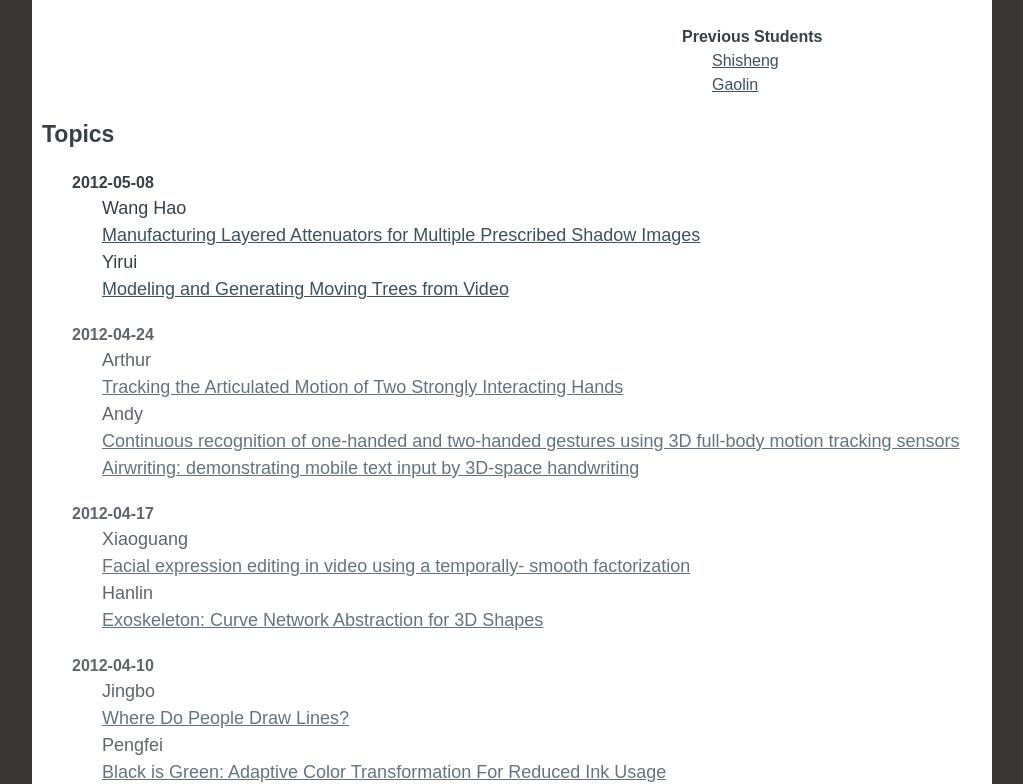
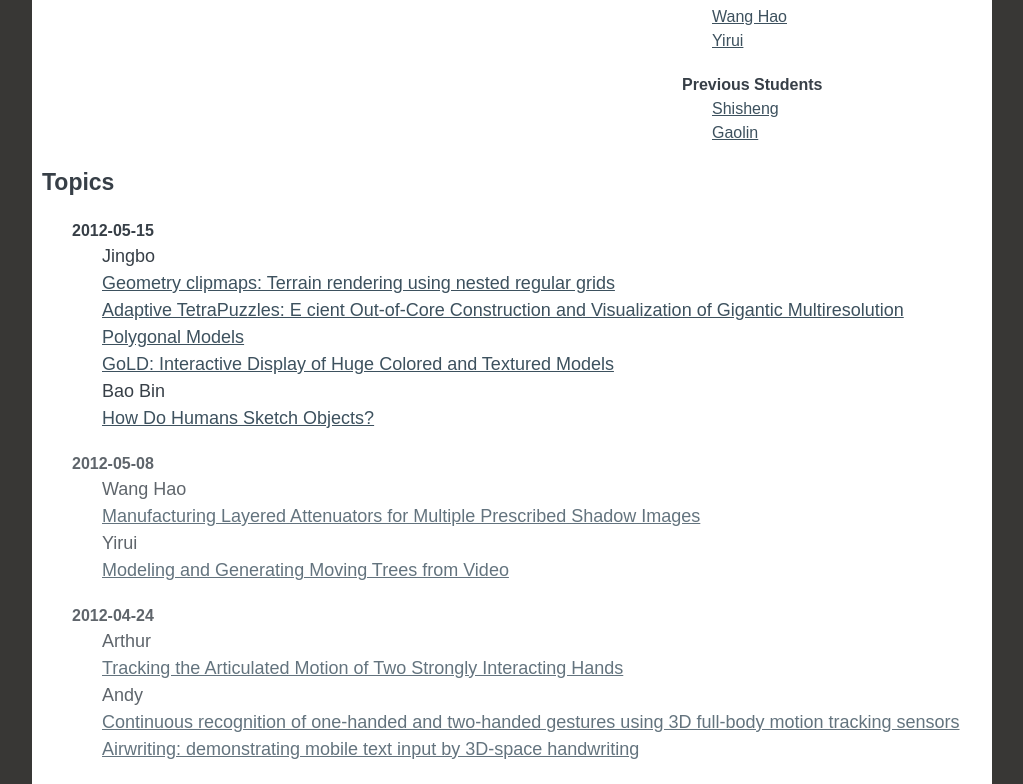
Before and after one commit to andyli/ResearchSeminar, a plain HTML site: page index.html in a window 1280 px wide. Shown: the part 436-1220 px from the top of the page, without its empty margins (128-1151 px from the left). Drawn offline with nearby package versions, Linux system fonts and the light colour scheme.

Commit message:
sync with master

```diff
--- a/index.html
+++ b/index.html
@@ -62,6 +62,8 @@
 			<li><a href="mailto:baobin84@gmail.com">Bao Bin</a></li>
 			<li><a href="mailto:andy@onthewings.net">Andy</a></li>
 			<li><a href="mailto:lchenaf@ust.hk">Arthur</a></li>
+			<li><a href="mailto:wanghao0711@gmail.com">Wang Hao</a></li>
+			<li><a href="mailto:ywuao@ust.hk">Yirui</a></li>
 		</ul>
 		<h3>Previous Students</h3>
 		<ul>
@@ -73,6 +75,21 @@
 	<div class="topics grid_12 clearfix">
 		<h2>Topics</h2>
 		<ol id=seminar-items>
+            <li>
+                <h3>2012-05-15</h3>
+                <ul class=presents>
+                    <li>
+                        <div class=presenter>Jingbo</div>
+                        <div class=paper><a href="http://research.microsoft.com/en-us/um/people/hoppe/proj/geomclipmap/">Geometry clipmaps: Terrain rendering using nested regular grids</a></div>
+                        <div class=paper><a href="http://dl.acm.org/citation.cfm?id=1015802">Adaptive TetraPuzzles: E cient Out-of-Core Construction and Visualization of Gigantic Multiresolution Polygonal Models</a></div>
+                        <div class=paper><a href="http://dl.acm.org/citation.cfm?id=1073276">GoLD: Interactive Display of Huge Colored and Textured Models</a></div>
+                    </li>
+                    <li>
+                        <div class=presenter>Bao Bin</div>
+                        <div class=paper><a href="http://cybertron.cg.tu-berlin.de/eitz/projects/classifysketch/">How Do Humans Sketch Objects?</a></div>
+                    </li>
+                </ul>
+            </li>
             <li>
                 <h3>2012-05-08</h3>
                 <ul class=presents>
```
